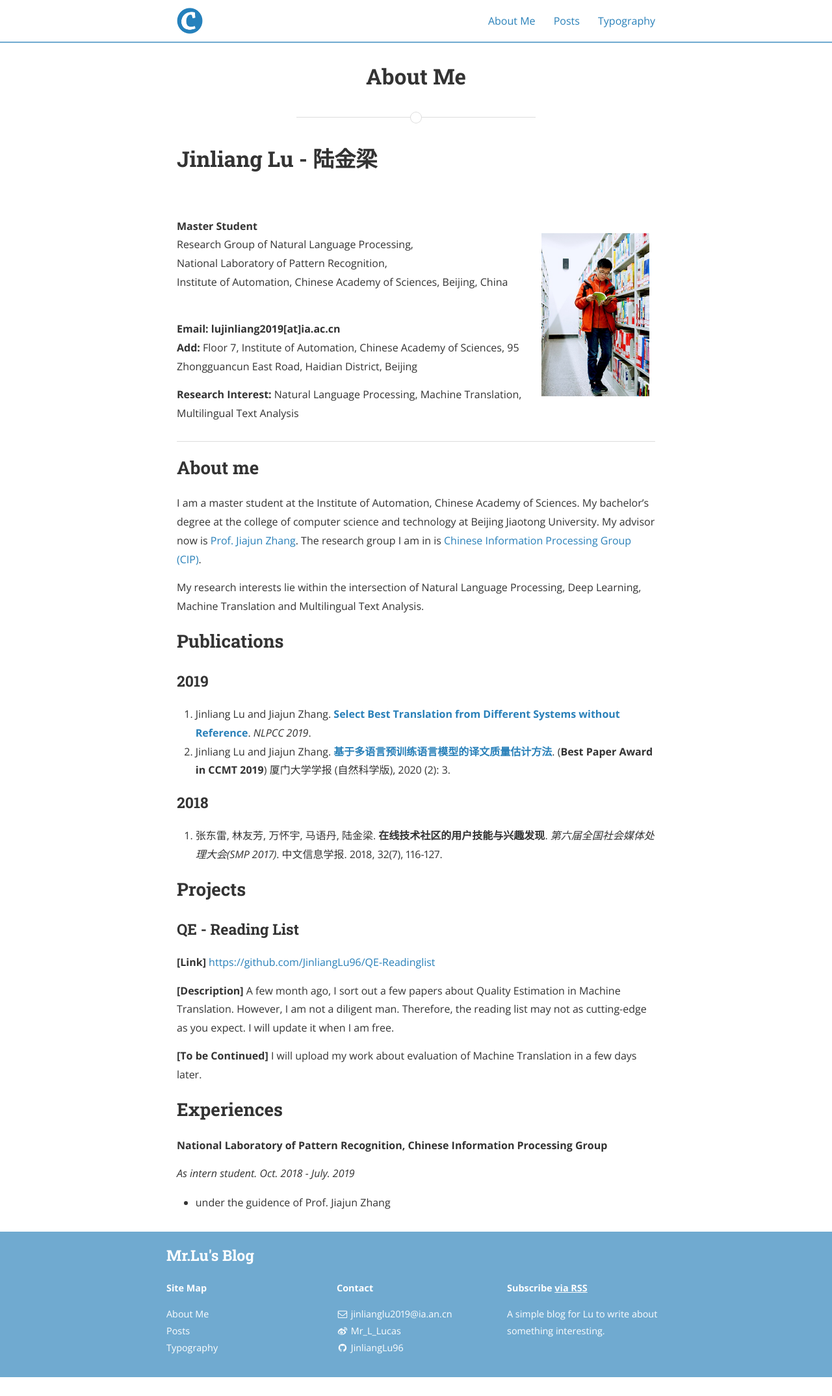
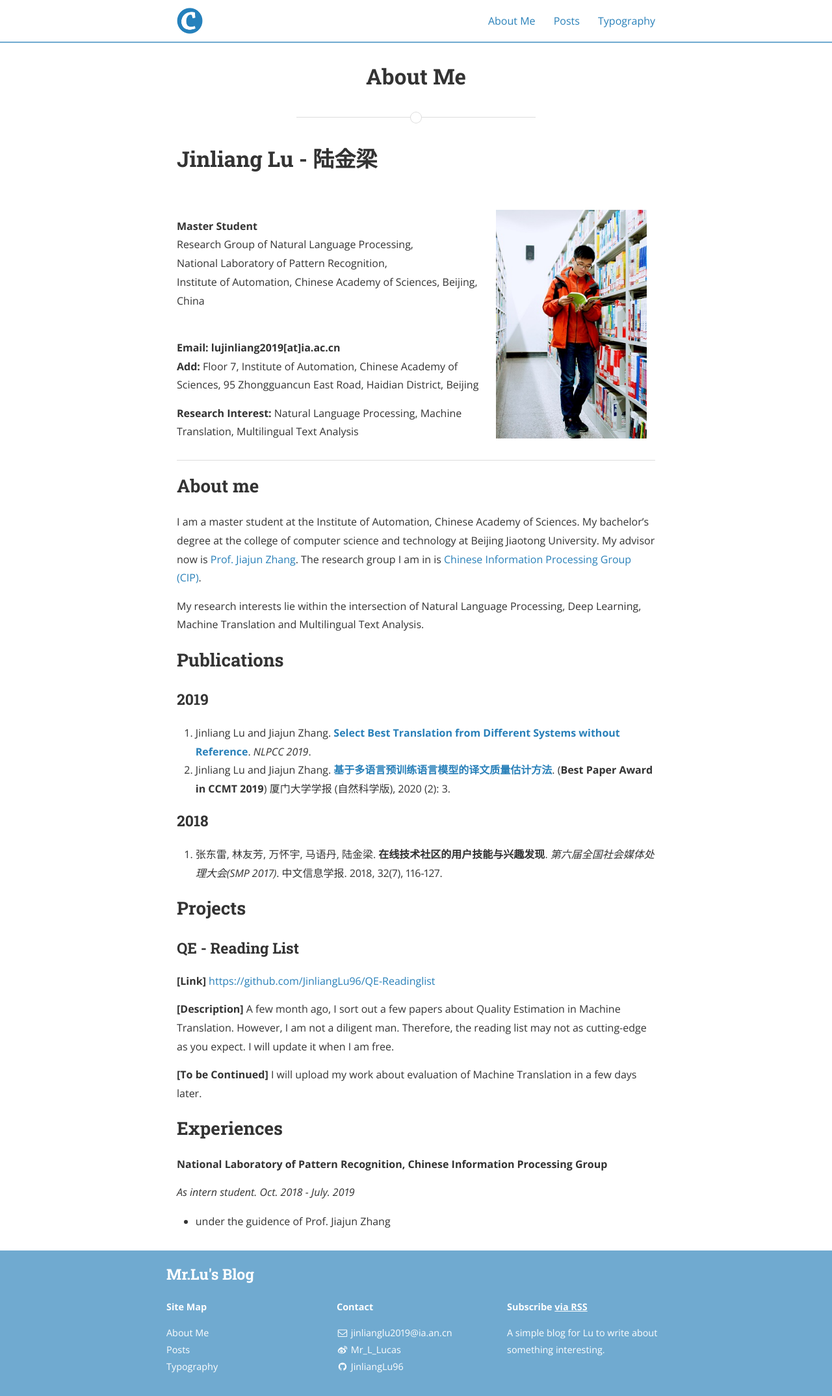
Before and after one commit to JinliangLu96/JinliangLu96.github.io, a Jekyll site: the page built from about.md, in a window 1280 px wide. Shown: the whole page at 65% size. Built offline with Jekyll 4.4.1, drawn with Linux system fonts in a browser that asks for light colours; nearby versions of some CDN libraries; before the commit the page ends 2120 px from its top, so only the background shows below that.

Commit message:
Update about.md

```diff
--- a/about.md
+++ b/about.md
@@ -7,7 +7,7 @@ permalink: /about/
 
 <table border="0">
   <tr>
-    <td width="75%">
+    <td width="65%">
       <p><br><b>Master Student</b>
       <br>Research Group of Natural Language Processing,
       <br>National Laboratory of Pattern Recognition,
@@ -18,7 +18,7 @@ permalink: /about/
       <p><b></b></p>
       <p><b>Research Interest:</b> Natural Language Processing, Machine Translation, Multilingual Text Analysis</p>
     </td>
-    <td width="25%">
+    <td width="35%">
       <img src="/assets/Jinliang.jpg" width="100%">
     </td>
   </tr>
```
